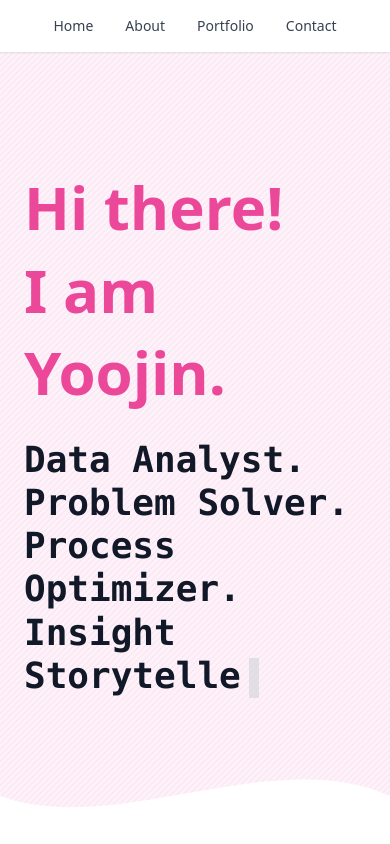
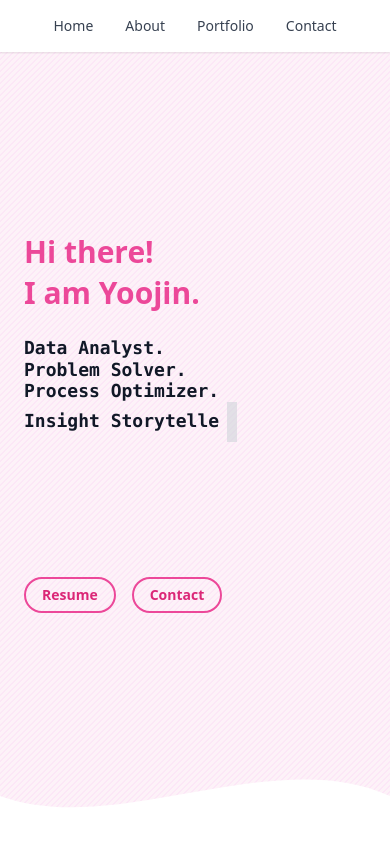
Before and after one commit to Sarah-Y-Park/my-portfolio, a React (Create React App) app: page / in a window 390 px wide. Shown: the top 844 px of the page. Built offline with nearby package versions, Linux system fonts and the light colour scheme.

Commit message:
Mobile layout adjustment

```diff
--- a/src/pages/Main.jsx
+++ b/src/pages/Main.jsx
@@ -72,9 +72,9 @@ function Main() {
           viewport={{ once: true }}
           className="text-gray-900 w-full md:max-w-xl text-left md:pl-0"
         >
-        <h1 className="text-pink-500 text-6xl font-extrabold leading-snug mb-6"> Hi there!<br />I am Yoojin. </h1>
+        <h1 className="text-pink-500 text-3xl sm:text-5xl md:text-6xl font-extrabold leading-snug mb-6"> Hi there!<br />I am Yoojin. </h1>
         <pre
-            className="whitespace-pre-wrap text-4xl font-extrabold leading-tight min-h-[160px] w-full mb-20"
+            className="whitespace-pre-wrap text-lg sm:text-2xl md:text-4xl font-extrabold leading-tight min-h-[160px] w-full mb-20"
             style={{ lineHeight: '1.2', height: '160px' }}>
           {currentText}
           {!isTypingComplete && (
@@ -82,10 +82,10 @@ function Main() {
         </pre>
 
         {/* Buttons */}
-        <div className="mt-8 flex gap-4 hidden md:block">
+        <div className="mt-8 flex gap-4">
           <RouterLink
             to="/resume"
-            className="px-6 py-2 border-2 border-pink-500 text-pink-600 font-bold rounded-full hover:bg-pink-500 hover:text-white transition mr-4"
+            className="px-4 py-1.5 text-sm sm:px-6 sm:py-2 sm:text-base border-2 border-pink-500 text-pink-600 font-bold rounded-full hover:bg-pink-500 hover:text-white transition"
           >
             Resume
           </RouterLink>
@@ -94,7 +94,7 @@ function Main() {
               smooth={true}
               duration={800}
               offset={-60}
-              className="px-6 py-2 border-2 border-pink-500 text-pink-600 font-bold rounded-full hover:bg-pink-500 hover:text-white transition cursor-pointer">
+              className="px-4 py-1.5 text-sm sm:px-6 sm:py-2 sm:text-base border-2 border-pink-500 text-pink-600 font-bold rounded-full hover:bg-pink-500 hover:text-white transition cursor-pointer">
               Contact
           </ScrollLink>
         </div>
--- a/src/pages/Portfolio.jsx
+++ b/src/pages/Portfolio.jsx
@@ -3,7 +3,11 @@ import { useState } from 'react';
 const tabs = ["All", "BI", "Systems", "Quant"];
 
 const projects = [
-  { id: 1, category: "All", title: "Coming soon!", bg: " bg-pink-300" },
+  { id: 1, category: "Systems", title: "Coming soon!", bg: " bg-pink-400" },
+  { id: 2, category: "BI", title: "Coming soon!", bg: " bg-pink-300" },
+  { id: 3, category: "Quant", title: "Coming soon!", bg: " bg-pink-200" },
+  { id: 4, category: "Quant", title: "Coming soon!", bg: " bg-pink-100" },
+
 
 ];
 
```
